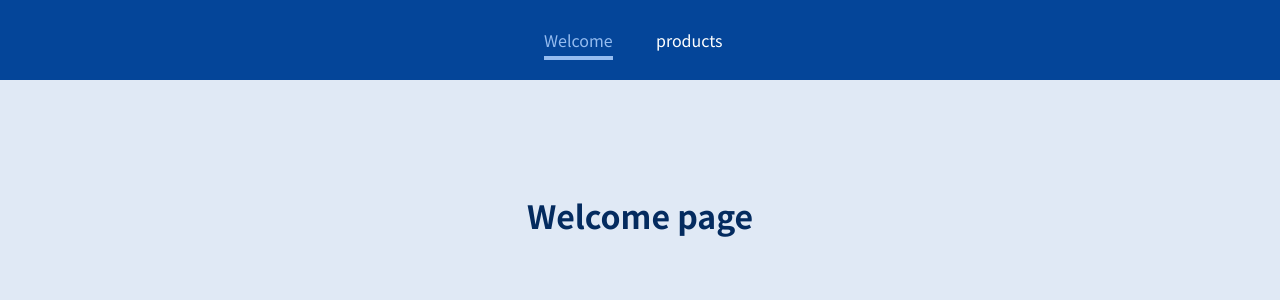
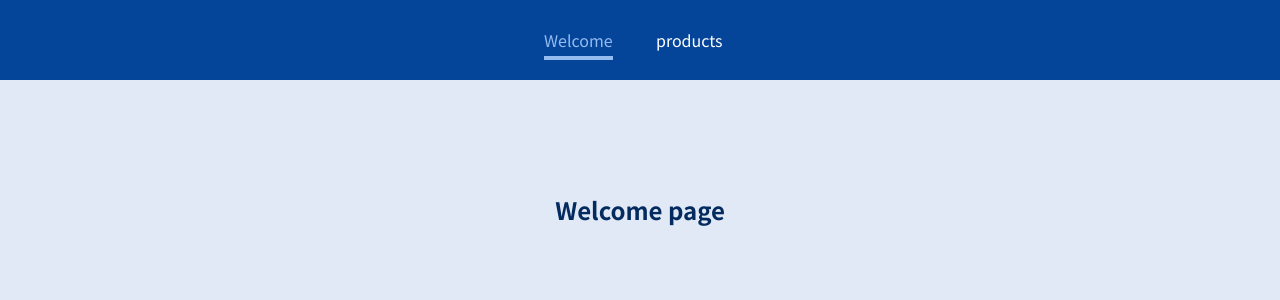
Before and after one commit to Trucker9/reactjs_sandbox, a JavaScript app in the folder 12th - react router/: page /welcome in a window 1280 px wide. Shown: the top 300 px of the page. Built offline with nearby package versions, Linux system fonts and the light colour scheme; the HTML template or start-up script is replaced by a standard one.

Commit message:
(20) nested routes

```diff
--- a/12th - react router/src/pages/Welcome.js
+++ b/12th - react router/src/pages/Welcome.js
@@ -1,7 +1,19 @@
+import {Route} from "react-router-dom";
+
+
 const Welcome = () => {
+
     return (
-        <h1>Welcome page</h1>
-    )
+        <section>
+            <h1>Welcome page</h1>
+            {/* If this component renders we are at "/welcome"
+            CONDITIONALLY we can render paragraph below if we are at "/welcome/userId" */
+            }
+            <Route path="/welcome/userId">
+                <p> user component</p>
+            </Route>
+        </section>
+    );
 }
 
 export default Welcome;
```
